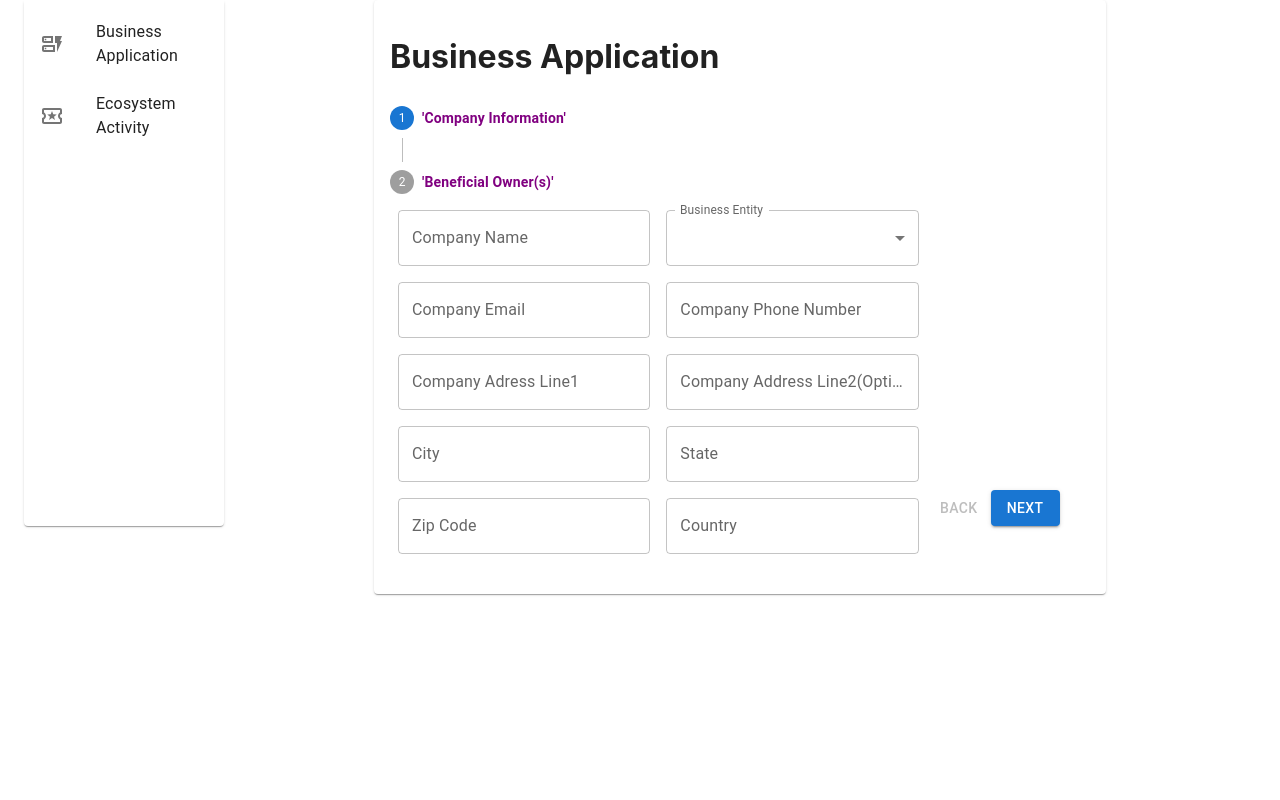
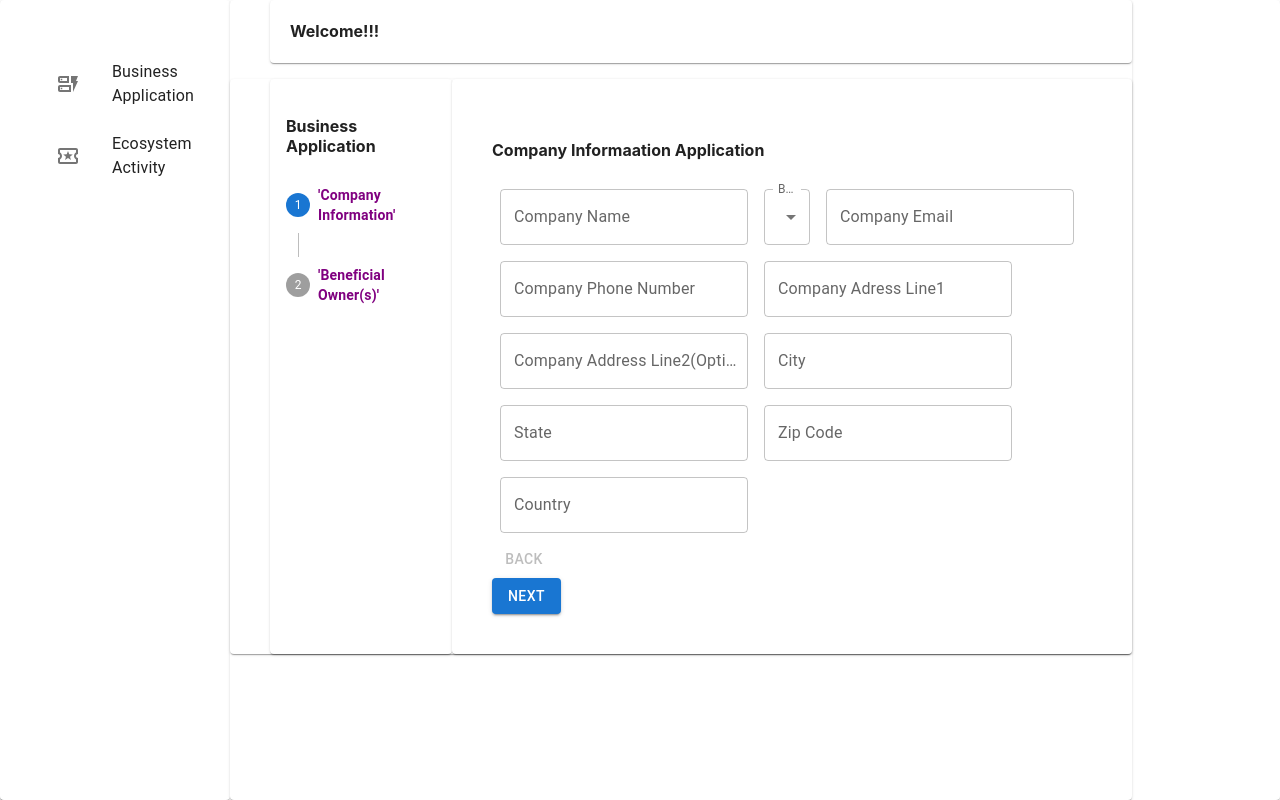
Before and after one commit to ymadhubabu/demoscreens, a React (Create React App) app: page / in a window 1280 px wide. Built offline with nearby package versions, Linux system fonts and the light colour scheme.

Commit message:
updated layout

```diff
--- a/src/companyInfo.js
+++ b/src/companyInfo.js
@@ -110,13 +110,12 @@ export default function CompanyInfo() {
 
     return (
 
-        <Container sx={{ display: 'flex' }}>
-            <Paper sx={{ display: "flex", height: 0 }}>
+        <Paper sx={{ display: "flex", height: 800 }}>
 
-                <Paper sx={{ height: 526, width: 200 }} >
+            <Paper sx={{ p: 5, width: 150 }} >
 
 
-                    <Box sx={{ width: '100%', maxWidth: 360, bgcolor: 'background.paper' }}>
+                <Box sx={{ bgcolor: 'background.paper' }}>
                     <nav aria-label="main mailbox folders">
                         <List>
                             <ListItem disablePadding>
@@ -140,7 +139,13 @@ export default function CompanyInfo() {
                 </Box>
             </Paper>
 
-                <Paper sx={{ p: 2, margin: 'auto', maxWidth: 700, flexGrow: 1 }}>
+            <Paper sx={{ display: 'flex', flexDirection: 'column' }}>
+                <Paper sx={{ marginLeft: 5, marginBottom: 2 }}>
+                    <div style={{ marginLeft: 20 }}><h4>Welcome!!!</h4></div>
+                </Paper>
+
+                <Paper sx={{ display: 'flex', flexDirection: 'row' }}>
+                    <Paper sx={{ p: 2, marginLeft: 5, width: 150, flexGrow: 1 }}>
 
 
 
@@ -149,14 +154,12 @@ export default function CompanyInfo() {
 
                             <Box
                                 component="form"
-                            sx={{
-                                '& .MuiTextField-root': { m: 1, width: '25ch' },
-                            }}
+                                sx={{ bgcolor: 'background.paper' }}
                                 noValidate
                                 autoComplete="off"
                             >
                                 <div className={classes.root}>
-                                <h1>Business Application</h1>
+                                    <h4>Business Application</h4>
                                     <Stepper activeStep={activeStep} orientation="vertical">
                                         {steps.map((label, index) => (
                                             <Step key={label}>
@@ -164,6 +167,24 @@ export default function CompanyInfo() {
                                             </Step>
                                         ))}
                                     </Stepper>
+
+                                </div>
+                            </Box>
+
+                        </div>
+
+                    </Paper>
+
+                    <Paper sx={{ p: 5, width: 600, flexGrow: 1 }} >
+                        <Box
+                            component="form"
+                            sx={{
+                                '& .MuiTextField-root': { m: 1, width: '200' },
+                            }}
+                            noValidate
+                            autoComplete="off"
+                        >
+                            <h4>Company Informaation Application</h4>
                             <TextField id="outlined-basic" label="Company Name" variant="outlined" />
                             <TextField id="outlined-basic" select label="Business Entity" value="Sole Proprietaryship/Single" variant="outlined" />
                             <TextField id="outlined-basic" label="Company Email" variant="outlined" />
@@ -174,9 +195,10 @@ export default function CompanyInfo() {
                             <TextField id="outlined-basic" label="State" variant="outlined" />
                             <TextField id="outlined-basic" label="Zip Code" variant="outlined" />
                             <TextField id="outlined-basic" label="Country" variant="outlined" />
+                        </Box>
 
-
-
+                        <div styles={{ display: 'flex' }}>
+                            <div>
                                 <Button
                                     disabled={activeStep === 0}
                                     onClick={handleBack}
@@ -184,6 +206,8 @@ export default function CompanyInfo() {
                                 >
                                     Back
                                 </Button>
+                            </div>
+                            <div>
                                 <Button
                                     variant="contained"
                                     color="primary"
@@ -193,26 +217,15 @@ export default function CompanyInfo() {
                                     {activeStep === steps.length - 1 ? 'Finish' : 'Next'}
                                 </Button>
                             </div>
-                        </Box>
+                        </div>
 
-                    </div>
+                    </Paper>
+                </Paper>
+            </Paper>
 
 
 
-
-
-
-                    {/* //  activeStep === steps.length && (
-        // <Paper square elevation={0} className={classes.resetContainer}>
-        //     <Typography>Form is submitted</Typography>
-        //     <Button onClick={handleReset} className={classes.button}>
-        //         Reset
-        //     </Button>
-        //     ) */}
-
-                </Paper>
-            </Paper>
-        </Container>
+        </Paper >
 
     );
 }
```
Lines whose indentation alone changed are shown as unchanged.
